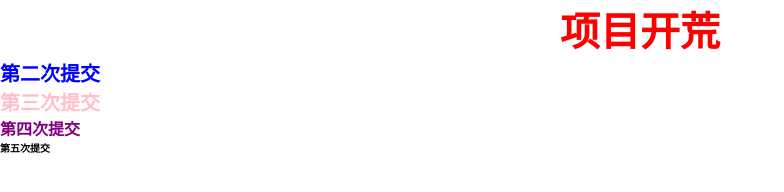
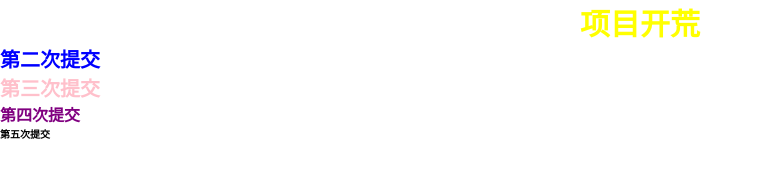
Before and after one commit to aiqianduan234/ershouche, a plain HTML site: page index.html in a window 1280 px wide. Shown: the whole page, without its empty margins (0-784 px from the left). Drawn offline with Linux system fonts and the light colour scheme.

Commit message:
dakai2的提交

```diff
--- a/css/index.css
+++ b/css/index.css
@@ -3,8 +3,8 @@
     margin:0;
 }
 h1{
-    font-size: 40px;
-    color:red;
+    font-size: 30px;
+    color:yellow;
     text-align: center;
 }
 h2{
```
